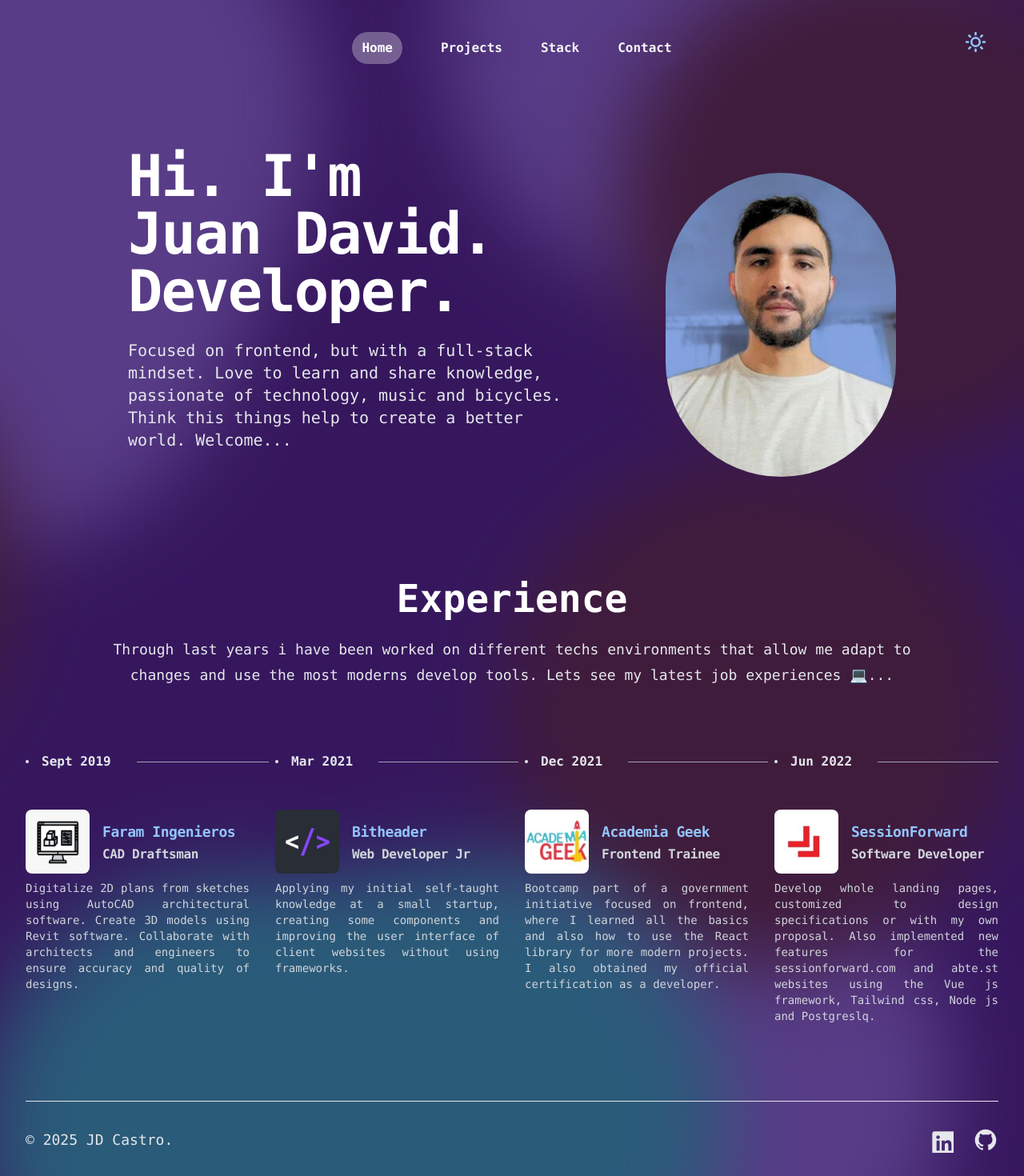
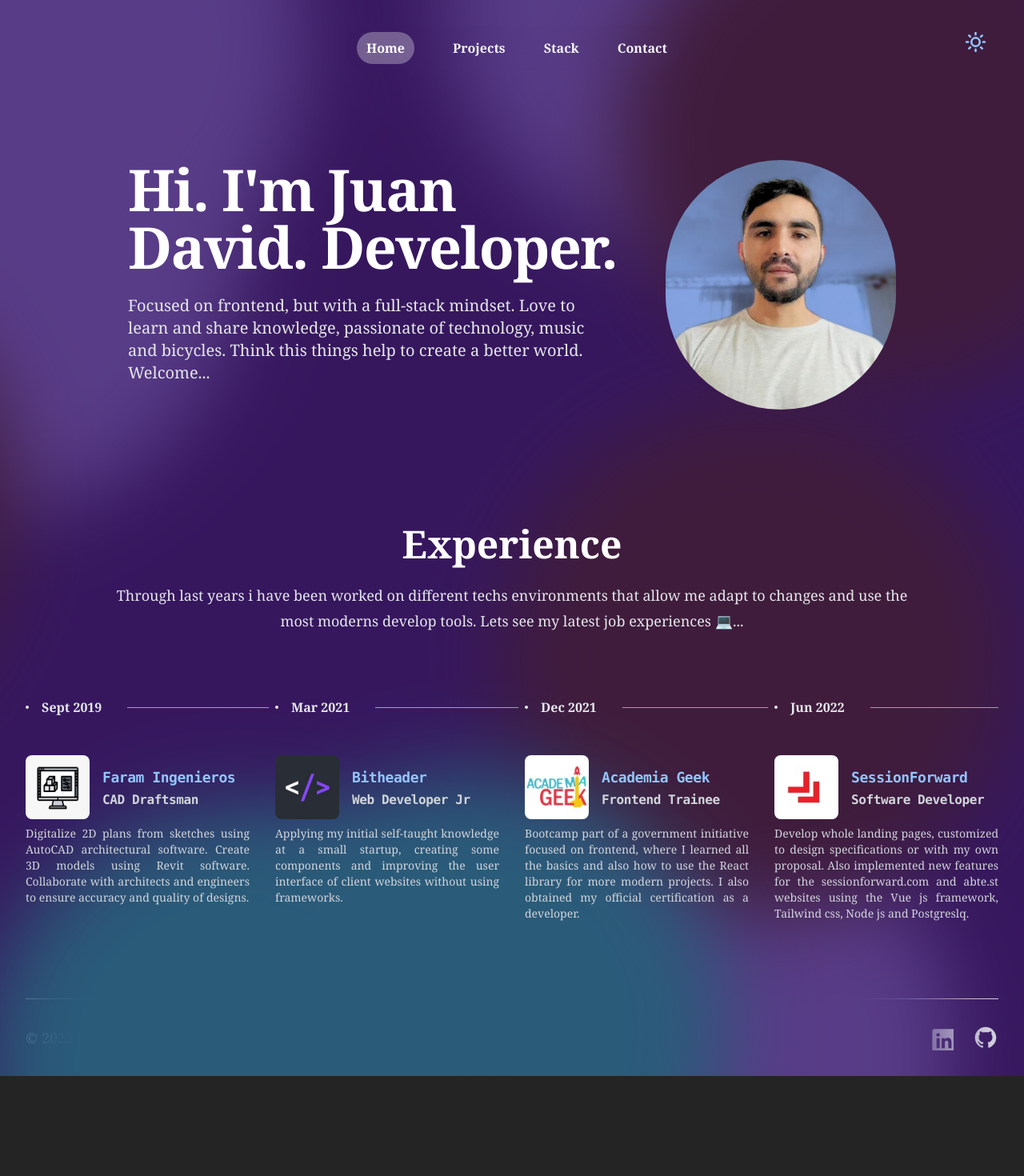
Before and after one commit to juandcastroj/portfolio, a React (Vite) app: page / in a window 1280 px wide. Shown: the top 1470 px of the page at 80% size. After the commit the page ends 1345 px from the top, so only its background shows below. Built offline with nearby package versions, Linux system fonts and the light colour scheme; what tailwindcss-animated would draw is missing.

Commit message:
Adding redirect, Fixing main photo with theme visibility, and deleting mono font style

```diff
--- a/src/App.jsx
+++ b/src/App.jsx
@@ -43,7 +43,7 @@ export default function App() {
             <span></span>
 
           <Header/>
-          <main className="isolate">
+            <main className="isolate font-serif antialiased">
               <Routes>
                 <Route path='/' element={<Home/>}></Route>
                 <Route path='/contact' element={<ContactUsRoute/>}></Route>
@@ -54,8 +54,8 @@ export default function App() {
                 <Route path='/game' element={<Tiktaktoe/>}></Route>
                 <Route path='*' element={<Home/>}></Route>
               </Routes>
+            </main>
           <Footer/>
-          </main>
       </div>
     </BrowserRouter>
   )
--- a/src/components/contact.jsx
+++ b/src/components/contact.jsx
@@ -5,10 +5,10 @@ export default function Contact() {
 
   return (
     <div className="relative isolate">
-      <div className="mx-auto grid max-w-7xl grid-cols-1 lg:grid-cols-2 lg:pt-12">
+      <div className="mx-auto grid max-w-6xl grid-cols-1 lg:grid-cols-2 lg:pt-12">
 
         <div className="relative px-6 lg:static lg:px-8 py-16 lg:py-28">
-          <div className="mx-auto max-w-xl lg:mx-0 lg:max-w-lg font-mono animate-fade-right">
+          <div className="mx-auto max-w-xl lg:mx-0 lg:max-w-lg animate-fade-right">
             <h2 className="text-4xl font-semibold tracking-tight text-green-900 dark:text-gray-200 sm:text-5xl">
               Get in touch
             </h2>
--- a/src/components/footer.jsx
+++ b/src/components/footer.jsx
@@ -3,7 +3,7 @@ import { social } from "../constants/footerIcons.jsx";
 export default function Footer () {
 
     return(
-        <footer className="mx-auto mt-16 max-w-7xl px-6 sm:mt-0 lg:px-8">
+        <footer className="mx-auto mt-16 max-w-7xl px-6 sm:mt-0 lg:px-8 font-serif antialiased">
           <div className="pb-8">
             <div className="mt-16 border-t border-gray-900/10 dark:border-gray-200 pt-8 sm:mt-0 md:flex md:items-center md:justify-between">
               <div className="flex gap-x-6 md:order-2">
@@ -16,7 +16,7 @@ export default function Footer () {
                   ))
                 }
               </div>
-              <p className="mt-8 text-lg font-mono text-[#14532d] dark:text-gray-200 md:order-1 md:mt-0">
+              <p className="mt-8 text-lg text-[#14532d] dark:text-gray-200 md:order-1 md:mt-0">
                 &copy; 2025 JD Castro.
               </p>
             </div>
--- a/src/components/form.jsx
+++ b/src/components/form.jsx
@@ -47,7 +47,7 @@ export function Form() {
     <>
       <form
         onSubmit={handleSubmit}
-        className="px-6 lg:px-8 py-16 sm:py-20 lg:py-28 font-mono animate-fade-left"
+        className="px-6 lg:px-8 py-16 sm:py-20 lg:py-28 animate-fade-left"
       >
 
         <div className="mx-auto max-w-xl lg:max-w-lg">
--- a/src/components/header.jsx
+++ b/src/components/header.jsx
@@ -12,7 +12,7 @@ export default function Header() {
     }
 
     return (
-        <header className="fixed inset-x-0 top-0 z-50">
+        <header className="fixed inset-x-0 top-0 z-50 font-serif antialiased">
             <NavbarDesktop navigationItems={navBarItems} handleMobileMenu={handleMobileMenu}/>
             <NavbarMobile navigationItems={navBarItems} handleMobileMenu={handleMobileMenu} mobileMenuOpen={mobileMenuOpen} setMobileMenuOpen={setMobileMenuOpen} />
         </header>
--- a/src/components/hero.jsx
+++ b/src/components/hero.jsx
@@ -4,9 +4,9 @@ import JD_photoLight from '../assets/images/hero/jd_photo_light.png';
 export default function Hero() {
   return (
     <div className="relative isolate -z-10 overflow-hidden pt-14 animate-fade-down animate-duration-[3000ms] animate-delay-800">
-      <div className="mx-auto max-w-5xl px-6 py-10 sm:py-24 lg:py-32 lg:px-8">
+      <div className="mx-auto max-w-5xl px-6 py-12 sm:py-28 lg:py-36 lg:px-8">
         <div className="mx-auto max-w-4xl lg:mx-0 lg:flex gap-4 lg:max-w-none">
-          <div className="flex flex-col justify-between font-mono">
+          <div className="flex flex-col justify-between">
               <h1 className="max-w-2xl text-balance text-3xl sm:text-5xl font-semibold tracking-tight text-green-900 dark:text-white lg:text-7xl lg:col-span-2 xl:col-auto">
                 Hi. I&#39;m Juan David. Developer.
               </h1>
@@ -18,16 +18,14 @@ export default function Hero() {
               </div>
           </div>
             <img
-                id="jd-photo-dark"
                 alt="JD photo"
                 src={JD_photoDark}
-                className="hidden mt-10 sm:mt-8 aspect-square w-full max-w-xl rounded-full object-cover lg:max-w-72 text-center"
+                className="hidden dark:block aspect-square w-full max-w-xl rounded-full object-cover lg:max-w-72 text-center"
               />
             <img
-                id="jd-photo-light"
                 alt="JD photo"
                 src={JD_photoLight}
-                className="hidden mt-10 sm:mt-8 aspect-square w-full max-w-xl rounded-full object-cover lg:max-w-72 text-center"
+                className="dark:hidden aspect-square w-full max-w-xl rounded-full object-cover lg:max-w-72 text-center"
               />
         </div>
       </div>
--- a/src/components/navbarDesktop.jsx
+++ b/src/components/navbarDesktop.jsx
@@ -24,7 +24,7 @@ export function NavbarDesktop({ navigationItems, handleMobileMenu }) {
     <>
       <nav
         aria-label="Global"
-        className={`font-mono animate-fade-down animate-duration-[1500ms] animate-delay-400 mx-auto flex max-w-7xl items-center justify-end lg:justify-center p-6 lg:px-8
+        className={`animate-fade-down animate-duration-[1500ms] animate-delay-400 mx-auto flex max-w-7xl items-center justify-end lg:justify-center p-6 lg:px-8
          ${
           hasBackground ? "" : "bg-transparent"
         }`}
--- a/src/components/navbarMobile.jsx
+++ b/src/components/navbarMobile.jsx
@@ -31,7 +31,7 @@ export function NavbarMobile({
 
           <div className="mt-28">
             <div className="-my-6 divide-y divide-gray-500/10">
-              <div className="py-24 font-mono flex flex-col text-center space-y-6">
+              <div className="py-24 flex flex-col text-center space-y-6">
                 {
                   navigationItems.map(({name, to}, index) => (
                   <Link
--- a/src/components/projects.jsx
+++ b/src/components/projects.jsx
@@ -3,7 +3,7 @@ import { projectsData } from "../constants/projectsPortfolio";
 export default function Projects() {
   return (
     <div className="py-20 md:py-28 animate-fade-down animate-duration-[1500ms] animate-delay-400">
-      <div className="mx-auto max-w-6xl gap-20 px-6 sm:px-12 lg:px-16 font-mono">
+      <div className="mx-auto max-w-6xl gap-20 px-6 sm:px-12 lg:px-16">
         <div className="text-center xl:col-span-2 mb-12">
           <h2 className="text-4xl font-semibold tracking-tight text-green-900 dark:text-gray-100 sm:text-5xl">
             Main projects
--- a/src/components/stack.jsx
+++ b/src/components/stack.jsx
@@ -6,7 +6,7 @@ export default function Stack() {
   return (
     <div className="py-16 sm:py-20">
       <div className="mx-auto max-w-7xl px-6 lg:px-8">
-        <div className="mx-auto max-w-5xl font-mono text-center animate-fade-down animate-duration-[1500ms] animate-delay-400">
+        <div className="mx-auto max-w-5xl text-center animate-fade-down animate-duration-[1500ms] animate-delay-400">
           <h2 className="text-4xl font-semibold tracking-tight text-green-900 dark:text-gray-100 sm:text-5xl pt-8">
             Technologies
           </h2>
--- a/src/components/timeline.jsx
+++ b/src/components/timeline.jsx
@@ -3,7 +3,7 @@ import { timelineItems } from "../constants/timeline";
 export default function Timeline() {
   return (
     <div className="mx-auto mb-12 max-w-7xl px-6 lg:px-8 pb-8 lg:pb-12">
-      <div className="mx-auto pb-12 lg:pb-20 max-w-5xl font-mono text-center animate-fade-down animate-duration-[3000ms] animate-delay-[1000ms]">
+      <div className="mx-auto pb-12 lg:pb-20 max-w-5xl text-center animate-fade-down animate-duration-[3000ms] animate-delay-[1000ms]">
         <h2 className="text-4xl font-semibold text-green-900 dark:text-white sm:text-5xl">Experience</h2>
         <p className="mt-6 text-lg/8 text-gray-600 dark:text-gray-200">
         Through last years i have been worked on different techs environments that allow me adapt to changes and use the most moderns develop tools. Lets see my latest job experiences 💻...
@@ -24,7 +24,7 @@ export default function Timeline() {
             <div key={index}>
               <time
                 dateTime={dateTime}
-                className="flex items-center text-base font-mono font-semibold text-green-900 dark:text-gray-200"
+                className="flex items-center text-base font-semibold text-green-900 dark:text-gray-200"
               >
                 <svg
                   viewBox="0 0 4 4"
@@ -55,7 +55,7 @@ export default function Timeline() {
                  </div>
 
                   <div>
-                      <p className="mt-2 text-sm text-justify font-mono text-gray-600 dark:text-gray-300">
+                      <p className="mt-2 text-sm text-justify text-gray-600 dark:text-gray-300">
                       {description}
                       </p>
                   </div>
--- a/src/contexts/ThemeContext.jsx
+++ b/src/contexts/ThemeContext.jsx
@@ -13,25 +13,25 @@ export const ThemeProvider = ({ children }) => {
 
   useEffect(() => {
       const bgSection = document.querySelector('#bg-section');
-      const jdPhotoDark = document.querySelector('#jd-photo-dark');
-      const jdPhotoLight = document.querySelector('#jd-photo-light');
+      // const jdPhotoDark = document.querySelector('#jd-photo-dark');
+      // const jdPhotoLight = document.querySelector('#jd-photo-light');
 
       if (theme === "dark") {
             document.documentElement.classList.add("dark");
             bgSection.classList.remove("background-light");
             bgSection.classList.add("background-dark");
-            if (window.location.pathname === "/") {
-                jdPhotoLight.classList.add("hidden");
-                jdPhotoDark.classList.remove("hidden");
-            }
+            // if (window.location.pathname === "/") {
+            //     jdPhotoLight.classList.add("hidden");
+            //     jdPhotoDark.classList.remove("hidden");
+            // }
       } else {
             document.documentElement.classList.remove("dark");
             bgSection.classList.remove("background-dark");
             bgSection.classList.add("background-light");
-            if (window.location.pathname === "/") {
-                  jdPhotoDark.classList.add("hidden");
-                  jdPhotoLight.classList.remove("hidden");
-            }
+            // if (window.location.pathname === "/") {
+            //       jdPhotoDark.classList.add("hidden");
+            //       jdPhotoLight.classList.remove("hidden");
+            // }
       }
       localStorage.setItem("theme", theme);
       }, [theme]);
```
Also changed, not shown: 1 other file (tests, documents, lock files or other folders). Lines whose indentation alone changed are shown as unchanged.
